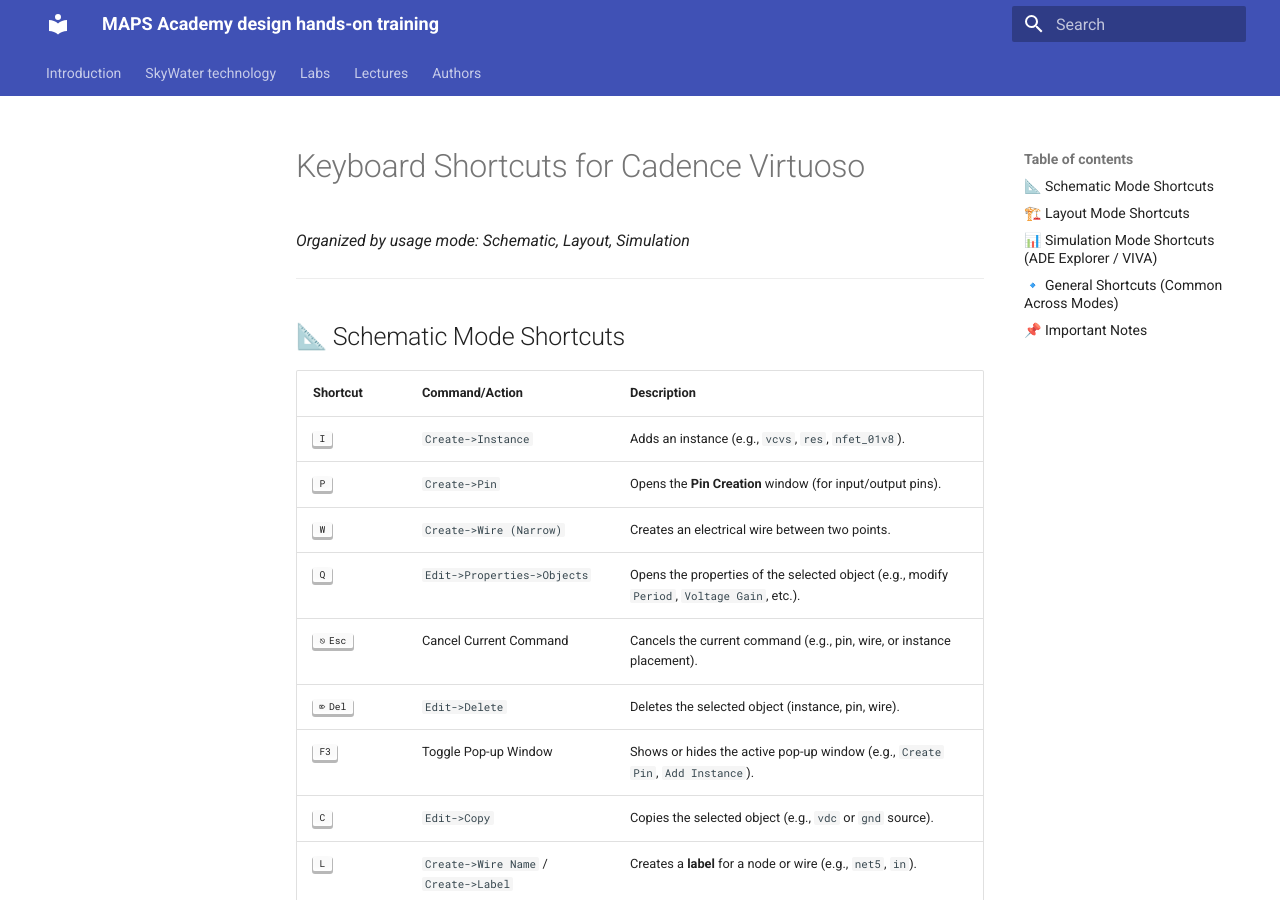
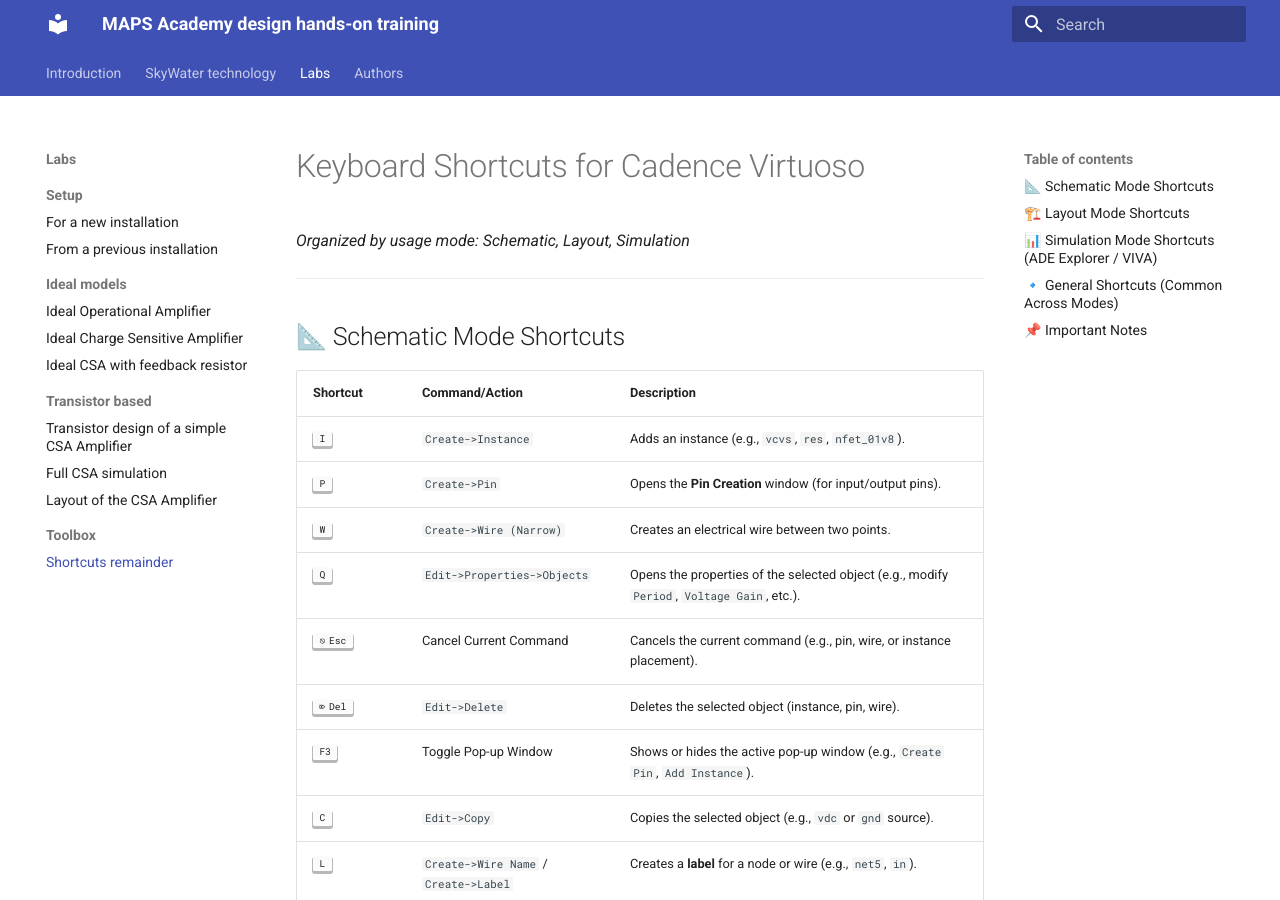
Before and after one commit to fred-ir/maps_academy, an MkDocs documentation site: the page built from docs/labs/shortcuts.md, in a window 1280 px wide and 900 px high. Built offline with MkDocs 1.6.1 and Material for MkDocs 9.7.7, drawn with Linux system fonts in a browser that asks for light colours.

Commit message:
update menu

```diff
--- a/mkdocs.yml
+++ b/mkdocs.yml
@@ -17,10 +17,8 @@
         - Transistor design of a simple CSA Amplifier: labs/lab05.md
         - Full CSA simulation: labs/lab06.md
         - Layout of the CSA Amplifier: labs/lab07.md
-  - Lectures:
-    - Semiconductor ecosystem: lectures/lecture01.md
-    - CMOS process fabrication: lectures/lecture02.md
-    - Microelectronics design concepts: lectures/lecture03.md
+      - Toolbox:
+        - Shortcuts remainder: labs/shortcuts.md
   - Authors: authors.md
 
 theme:
```
